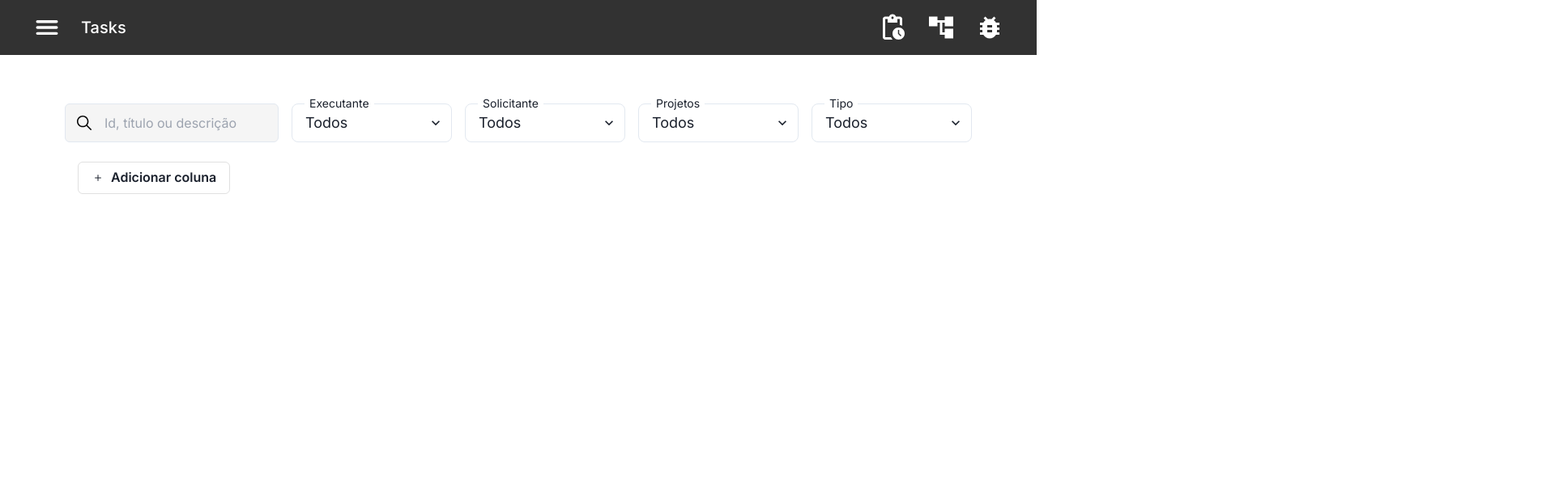
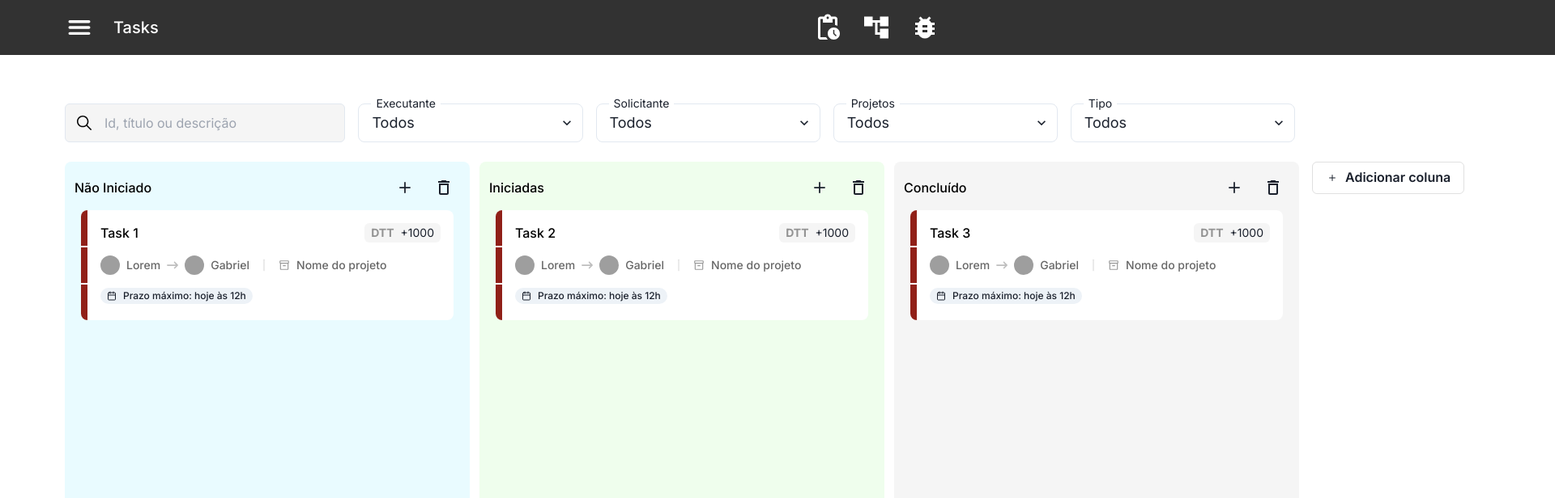
Before and after one commit to arthurbfonseca27/tech-challenge-cefis, a Next.js app: page / in a window 1280 px wide. Shown: the top 616 px of the page at 81% size, 1920 px wide, since content can reach past the window. Built offline with nearby package versions, Linux system fonts and the light colour scheme; grey boxes are pictures that could not be loaded.

Commit message:
fix: fix the css properties

```diff
--- a/src/app/layout.tsx
+++ b/src/app/layout.tsx
@@ -1,3 +1,5 @@
+'use-client'
+
 import type { Metadata } from 'next'
 import { Inter } from 'next/font/google'
 import './globals.css'
@@ -8,6 +10,7 @@ import {
   MdBugReport,
 } from 'react-icons/md'
 import { Providers } from './providers'
+import { ColumnProvider } from '../context/ColumnContext'
 
 const inter = Inter({ subsets: ['latin'] })
 
@@ -23,10 +26,13 @@ export default function RootLayout({
 }>) {
   return (
     <html lang="en">
-      <body className={inter.className}>
+      <body className={`${inter.className} bg-[#FFFFFF]`}>
         <Providers>
-          <div className="flex h-fit min-w-full flex-row justify-between bg-[#323232] bg-cover bg-fixed bg-no-repeat">
-            <div className="flex flex-row items-center gap-6 py-4 pl-10 text-xl text-white">
+          <ColumnProvider>
+            <div className="flex w-fit flex-col bg-[#323232] bg-fixed bg-no-repeat">
+              <div className="w-screen">
+                <div className="flex h-fit flex-row justify-between bg-[#323232] bg-cover bg-fixed bg-no-repeat px-20">
+                  <div className="flex flex-row items-center gap-6 py-4 text-xl text-white">
                     <IoMenu size={36} color="#FFFFFF" />
                     <p className="font-medium">Tasks</p>
                   </div>
@@ -36,7 +42,10 @@ export default function RootLayout({
                     <MdBugReport size={36} color="#FFFFFF" />
                   </div>
                 </div>
+              </div>
               {children}
+            </div>
+          </ColumnProvider>
         </Providers>
       </body>
     </html>
--- a/src/app/page.tsx
+++ b/src/app/page.tsx
@@ -10,8 +10,8 @@ export default function Home() {
   return (
     <div className="bg-white">
       <div className="flex flex-col gap-6 px-20 pt-10">
-        <div className="flex flex-row items-center justify-center gap-x-4">
-          <div className="w-full pt-5">
+        <div className="flex max-w-[84%] flex-row items-center justify-center gap-x-4">
+          <div className="w-5/12 pt-5">
             <InputGroup size="lg" bg="#F5F5F5" borderRadius="lg">
               <InputLeftElement pointerEvents="none">
                 <IoIosSearch color="#000000" size={24} />
--- a/src/components/CardComponent.tsx
+++ b/src/components/CardComponent.tsx
@@ -1,9 +1,19 @@
 import React, { useState } from 'react'
 import { Id, Task } from '@/types'
-import { MdDeleteOutline } from 'react-icons/md'
-import { IconButton } from '@chakra-ui/react'
+import { MdDeleteOutline, MdOutlineInventory2 } from 'react-icons/md'
+import { LuCalendar } from 'react-icons/lu'
+import {
+  IconButton,
+  Tag,
+  Avatar,
+  TagLabel,
+  TagLeftIcon,
+} from '@chakra-ui/react'
+import { FaArrowRightLong } from 'react-icons/fa6'
+import { RxDividerVertical } from 'react-icons/rx'
 import { useSortable } from '@dnd-kit/sortable'
 import { CSS } from '@dnd-kit/utilities'
+import PriorityComponent from './PriorityComponent'
 
 interface Props {
   task: Task
@@ -46,7 +56,7 @@ const CardComponent = ({ task, deleteTask, updateTask }: Props) => {
       <div
         ref={setNodeRef}
         style={style}
-        className="task flex cursor-grab flex-row items-center justify-between rounded-xl border-2 border-[#00A3FF] border-black p-8 opacity-30"
+        className="task flex cursor-grab flex-row items-center justify-between rounded-xl border-2 border-[#FFFFFF] bg-[#FFFFFF] p-16 opacity-50"
       />
     )
   }
@@ -92,11 +102,22 @@ const CardComponent = ({ task, deleteTask, updateTask }: Props) => {
       onMouseLeave={() => {
         setMouseIsOver(false)
       }}
-      className="task flex cursor-grab flex-row items-center justify-between rounded-xl border-2 border-black p-8 hover:ring-[#00A3FF]"
+      className="task hover:ring-[#00A3FF]mb-4 flex h-fit cursor-grab flex-row items-center justify-between overflow-hidden rounded-lg border-black border-transparent bg-[#FFFFFF] active:cursor-grabbing"
     >
-      <p className="my-auto h-[90%] w-full overflow-y-auto overflow-x-hidden whitespace-pre-wrap">
+      <div className="flex w-full flex-row">
+        <PriorityComponent priority={1} />
+        <div className="flex w-full flex-col py-4 pl-4">
+          <div className="flex w-full flex-row items-center justify-between">
+            <p className="overflow-y-auto overflow-x-hidden whitespace-pre-wrap">
               {task.content}
             </p>
+            <div className="flex flex-row items-center gap-x-10 pr-4">
+              <Tag bg="#F5F5F5">
+                <div className="flex w-full flex-row text-sm">
+                  <span className="pr-2 font-bold text-[#00000066]">DTT</span>
+                  <span className="font-normal">+1000</span>
+                </div>
+              </Tag>
               {mouseIsOver && (
                 <div className="text-[#394A53] opacity-60 hover:text-red-500 hover:opacity-100">
                   <IconButton
@@ -112,6 +133,34 @@ const CardComponent = ({ task, deleteTask, updateTask }: Props) => {
                 </div>
               )}
             </div>
+          </div>
+          <div className="flex flex-row items-center gap-x-2 pt-4 text-sm text-[#00000099]">
+            <Avatar
+              name="Dan Abrahmov"
+              src="https://bit.ly/dan-abramov"
+              size="xs"
+            />
+            <p>Lorem</p>
+            <FaArrowRightLong color="#BEBEBE" />
+            <Avatar
+              name="Dan Abrahmov"
+              src="https://bit.ly/dan-abramov"
+              size="xs"
+            />
+            <p>Gabriel</p>
+            <RxDividerVertical color="#67676733" size={20} />
+            <MdOutlineInventory2 color="#00000066" />
+            <p>Nome do projeto</p>
+          </div>
+          <div className="pt-4">
+            <Tag borderRadius="full" size="sm">
+              <TagLeftIcon boxSize="12px" as={LuCalendar}></TagLeftIcon>
+              <TagLabel>Prazo máximo: hoje às 12h</TagLabel>
+            </Tag>
+          </div>
+        </div>
+      </div>
+    </div>
   )
 }
 
--- a/src/components/ColumnComponent.tsx
+++ b/src/components/ColumnComponent.tsx
@@ -67,13 +67,10 @@ const ColumnComponent: React.FC<ColumnComponentProps> = ({
   return (
     <div
       ref={setNodeRef}
-      style={style}
-      className="h-[600px] w-[500px] rounded-lg text-base font-medium"
+      style={{ ...style, backgroundColor: column.color }}
+      className={`${tasks.length > 3 ? 'h-fit' : 'h-[600px]'} w-[500px] rounded-lg text-base font-medium`}
     >
-      <div
-        className="rounded-lg bg-[color] p-3 text-black"
-        style={{ backgroundColor: column.color }}
-      >
+      <div className="rounded-lg p-3 text-black">
         <div
           {...attributes}
           {...listeners}
@@ -131,7 +128,7 @@ const ColumnComponent: React.FC<ColumnComponentProps> = ({
             </div>
           </div>
         </div>
-        <div className="flex flex-grow flex-col gap-4 overflow-y-auto overflow-x-hidden p-2">
+        <div className="flex flex-grow flex-col gap-4 overscroll-y-contain p-2">
           <SortableContext items={tasksIds}>
             {tasks.map((task) => (
               <CardComponent
--- a/src/components/KanbanBoardComponent.tsx
+++ b/src/components/KanbanBoardComponent.tsx
@@ -31,8 +31,18 @@ import { createPortal } from 'react-dom'
 import CardComponent from './CardComponent'
 
 const KanbanBoardComponent = () => {
-  const [columns, setColumns] = useState<Column[]>([])
-  const [tasks, setTasks] = useState<Task[]>([])
+  const defaultColumns: Column[] = [
+    { id: generateId(), title: 'Não Iniciado', color: '#C9F5FF66' },
+    { id: generateId(), title: 'Iniciadas', color: '#D8FDD266' },
+    { id: generateId(), title: 'Concluído', color: '#F5F5F5' },
+  ]
+  const [columns, setColumns] = useState<Column[]>(defaultColumns)
+  const defaultTasks: Task[] = [
+    { id: generateId(), columnId: defaultColumns[0].id, content: 'Task 1' },
+    { id: generateId(), columnId: defaultColumns[1].id, content: 'Task 2' },
+    { id: generateId(), columnId: defaultColumns[2].id, content: 'Task 3' },
+  ]
+  const [tasks, setTasks] = useState<Task[]>(defaultTasks)
   const { isOpen, onOpen, onClose } = useDisclosure()
   const [title, setTitle] = React.useState('')
   const [color, setColor] = React.useState('#C9F5FF66')
--- a/src/components/SelectComponent.tsx
+++ b/src/components/SelectComponent.tsx
@@ -10,7 +10,7 @@ const SelectComponent: React.FC<SelectComponentProps> = ({
   options,
 }) => {
   return (
-    <div className="flex w-9/12 flex-col items-start">
+    <div className="flex w-4/12 flex-col items-start">
       <Box
         position="relative"
         top="2.5"
--- /dev/null
+++ b/src/context/ColumnContext.tsx
@@ -0,0 +1,41 @@
+'use client'
+
+import React, { createContext, useContext, useState, ReactNode } from 'react'
+import { Column } from '@/types' // Assumindo que Column está definido no seu arquivo de tipos
+
+interface ColumnContextType {
+  columns: Column[]
+  setColumns: React.Dispatch<React.SetStateAction<Column[]>>
+  columnWidths: Record<string, number>
+  setColumnWidths: React.Dispatch<React.SetStateAction<Record<string, number>>>
+}
+
+const ColumnContext = createContext<ColumnContextType | undefined>(undefined)
+
+export const useColumnContext = (): ColumnContextType => {
+  const context = useContext(ColumnContext)
+  if (!context) {
+    throw new Error('useColumnContext must be used within a ColumnProvider')
+  }
+  return context
+}
+
+interface ColumnProviderProps {
+  children: ReactNode
+}
+
+export const ColumnProvider: React.FC<ColumnProviderProps> = ({ children }) => {
+  const [columns, setColumns] = useState<Column[]>([])
+  const [columnWidths, setColumnWidths] = useState<Record<string, number>>({})
+
+  const value = {
+    columns,
+    setColumns,
+    columnWidths,
+    setColumnWidths,
+  }
+
+  return (
+    <ColumnContext.Provider value={value}>{children}</ColumnContext.Provider>
+  )
+}
```
Lines whose indentation alone changed are shown as unchanged.
